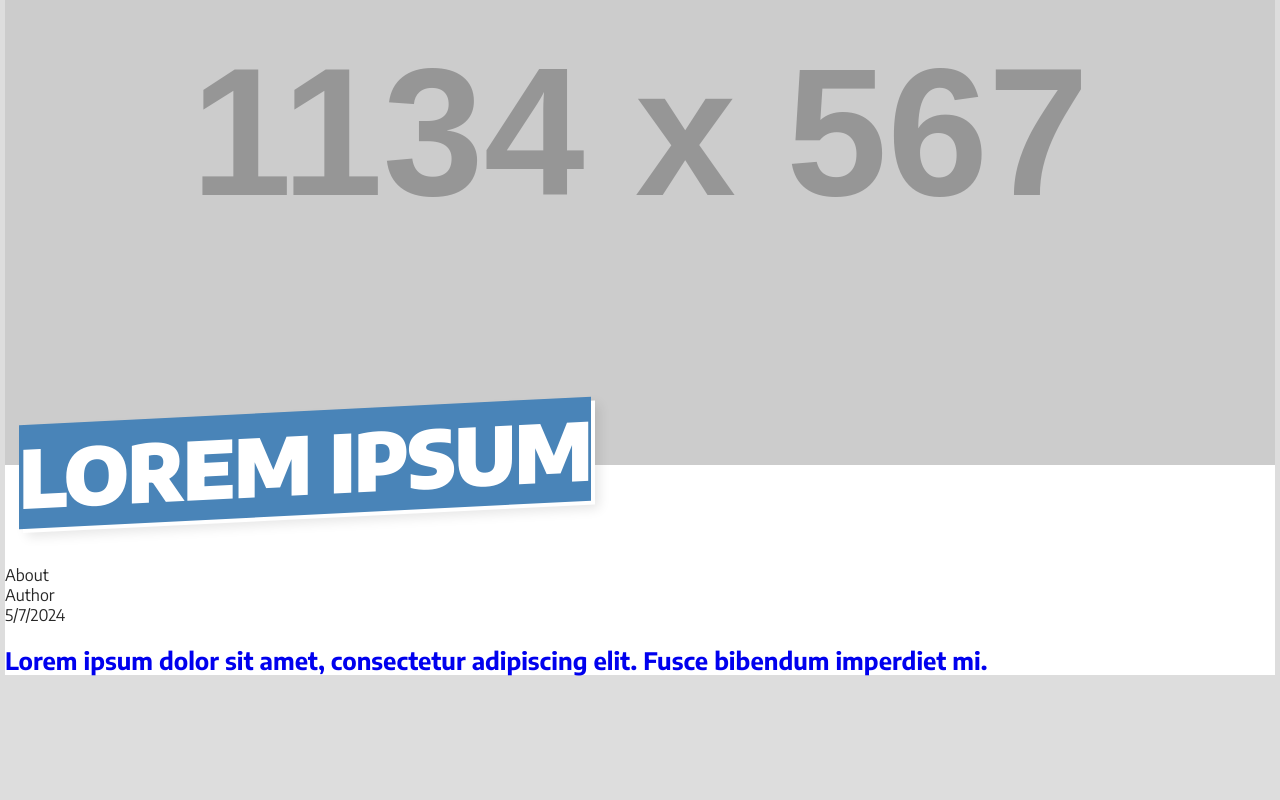
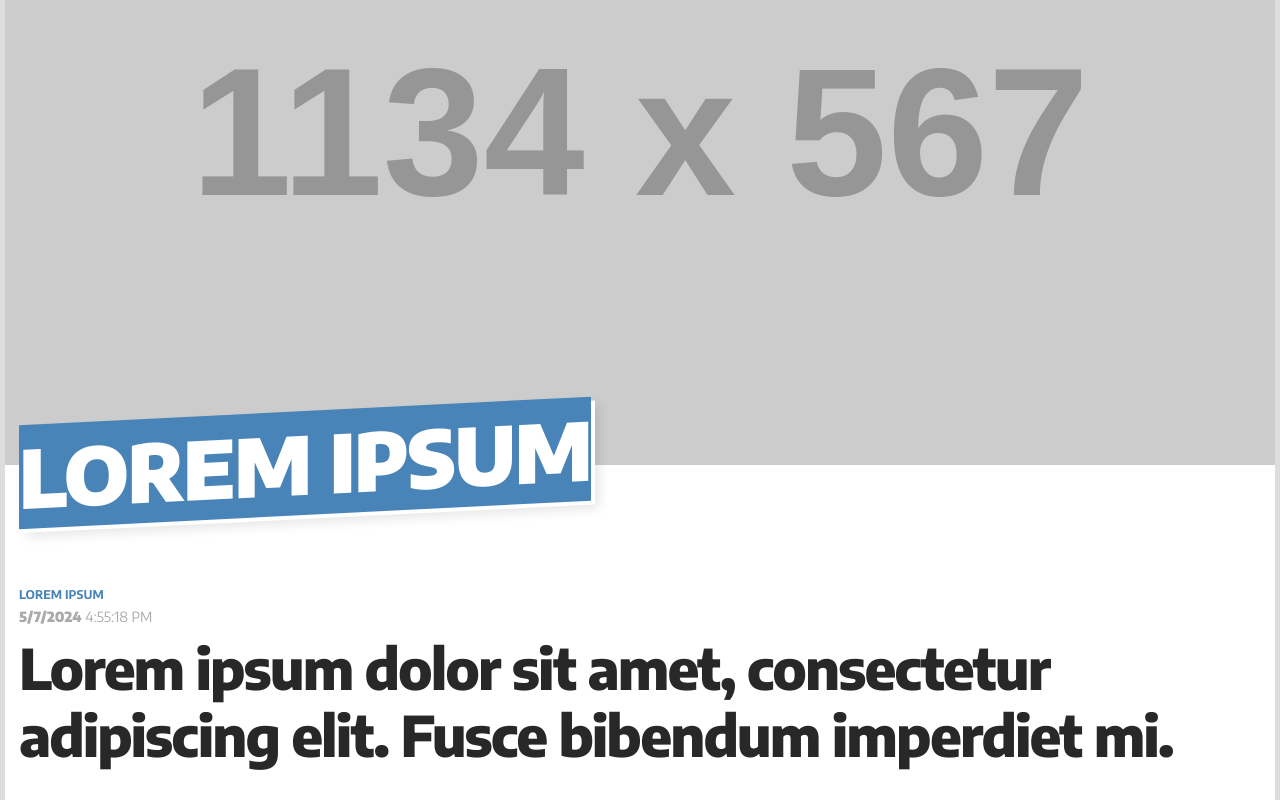
Before and after one commit to filippo-viti/elaborato-ppm, a React (Vite) app: page / in a window 1280 px wide. Shown: the part 303-1103 px from the top of the page. Before the commit the page ends 998 px from the top, so only its background shows below. Built offline with nearby package versions, Linux system fonts and the light colour scheme.

Commit message:
Styled front page article

```diff
--- a/src/App.tsx
+++ b/src/App.tsx
@@ -20,6 +20,7 @@ const GlobalStyle = createGlobalStyle`
 
     a {
         text-decoration: none;
+        color: #282828;
     }
 
     svg {
@@ -35,6 +36,10 @@ const Content = styled.div`
   background-color: white;
 `;
 
+const Articles = styled.div`
+  padding: 0 14px;
+`;
+
 function App() {
   return (
     <>
@@ -42,7 +47,9 @@ function App() {
       <Content>
         <Header />
         <HeroImage />
-        <MainArticle />
+        <Articles>
+          <MainArticle />
+        </Articles>
       </Content>
     </>
   );
--- a/src/components/MainArticle.tsx
+++ b/src/components/MainArticle.tsx
@@ -1,33 +1,91 @@
+import styled from "styled-components";
+
+const Article = styled.article`
+  display: block;
+  padding-bottom: 2rem;
+`;
+
+const StyledArticleMeta = styled.div`
+  margin: 1rem 0 0.6rem;
+  display: flex;
+  justify-content: space-between;
+  font-size: 14px;
+  line-height: 1.05;
+  max-width: 100%;
+  flex-direction: column;
+  overflow: hidden;
+  padding: 0;
+`;
+
+const About = styled.div`
+  font-weight: bold;
+  font-size: 12px;
+  text-transform: uppercase;
+  color: #4984b8;
+  margin: 0.5rem 0.5rem 0 0;
+  line-height: 1.05;
+  display: flex;
+  flex-wrap: wrap;
+  max-width: 100%;
+`;
+
+const DateTimeWrapper = styled.div`
+  color: #aaaaaa;
+  display: flex;
+  flex-wrap: wrap;
+  max-width: 100%;
+  margin-top: 0.5rem;
+`;
+
 export default function MainArticle() {
   return (
-    <article>
+    <Article>
       <ArticleMeta />
       <ArticleTitle />
-    </article>
+    </Article>
   );
 }
+
+const BoldDate = styled.span`
+  font-weight: 900;
+`;
+
+const Heading = styled.h1`
+  margin: 0;
+  font-weight: 800;
+  font-size: 3.5rem;
+  letter-spacing: -0.035em;
+  line-height: 1.2;
+
+  &:hover {
+    text-decoration: underline;
+  }
+`;
 
 function ArticleMeta() {
   const todayDate = new Date();
   return (
-    <div>
-      <div>About</div>
-      <div>
-        <div>Author</div>
-        <div>{todayDate.toLocaleDateString()}</div>
-      </div>
-    </div>
+    <StyledArticleMeta>
+      <About>
+        <span>Lorem ipsum</span>
+      </About>
+      <DateTimeWrapper>
+        <time>
+          <BoldDate>{todayDate.toLocaleDateString()}</BoldDate>{" "}
+          {todayDate.toLocaleTimeString()}
+        </time>
+      </DateTimeWrapper>
+    </StyledArticleMeta>
   );
 }
 
 function ArticleTitle() {
   return (
-    <h1>
+    <Heading>
       <a href={"#"}>
-        {" "}
         Lorem ipsum dolor sit amet, consectetur adipiscing elit. Fusce bibendum
         imperdiet mi.
       </a>
-    </h1>
+    </Heading>
   );
 }
```
